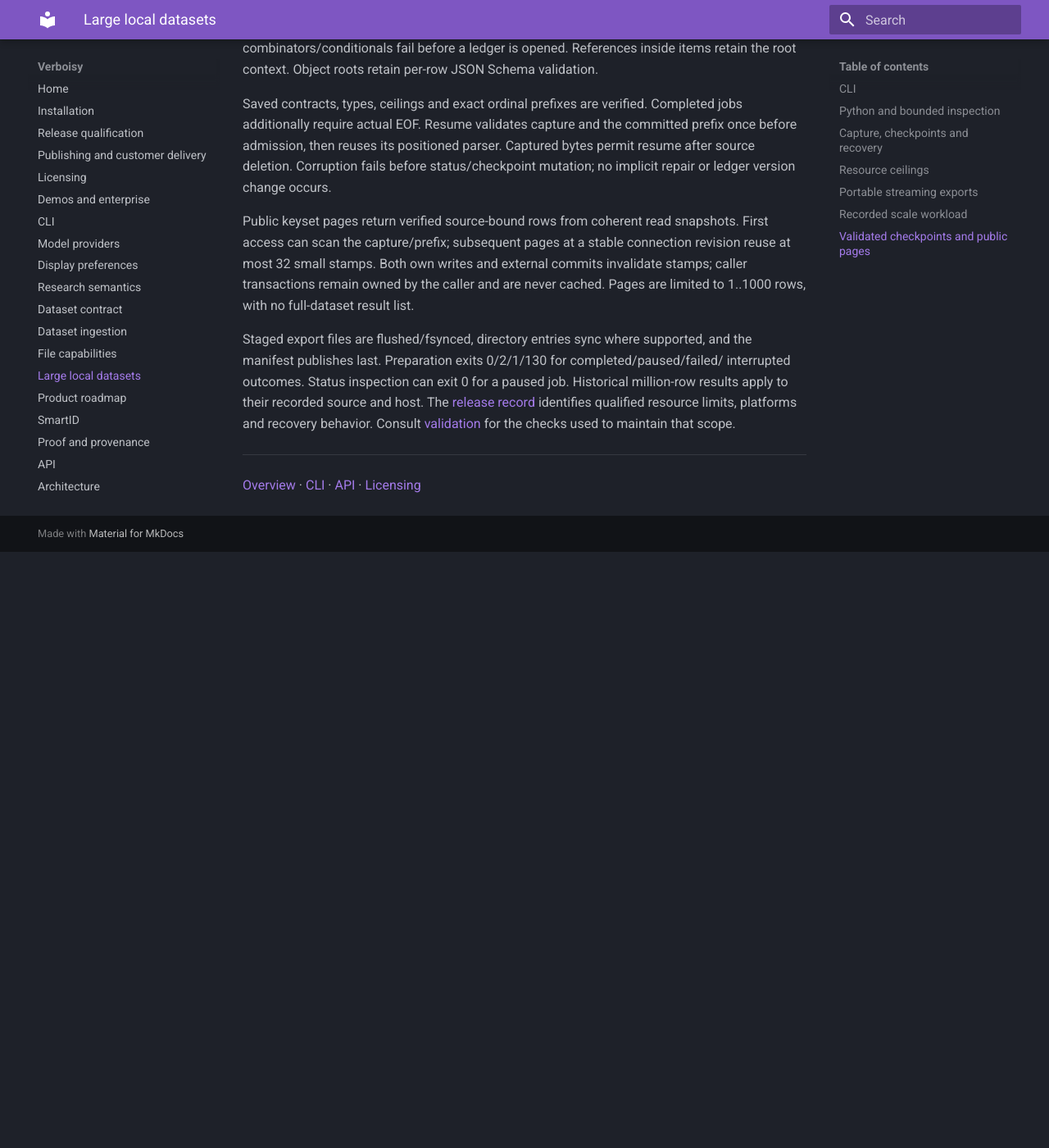
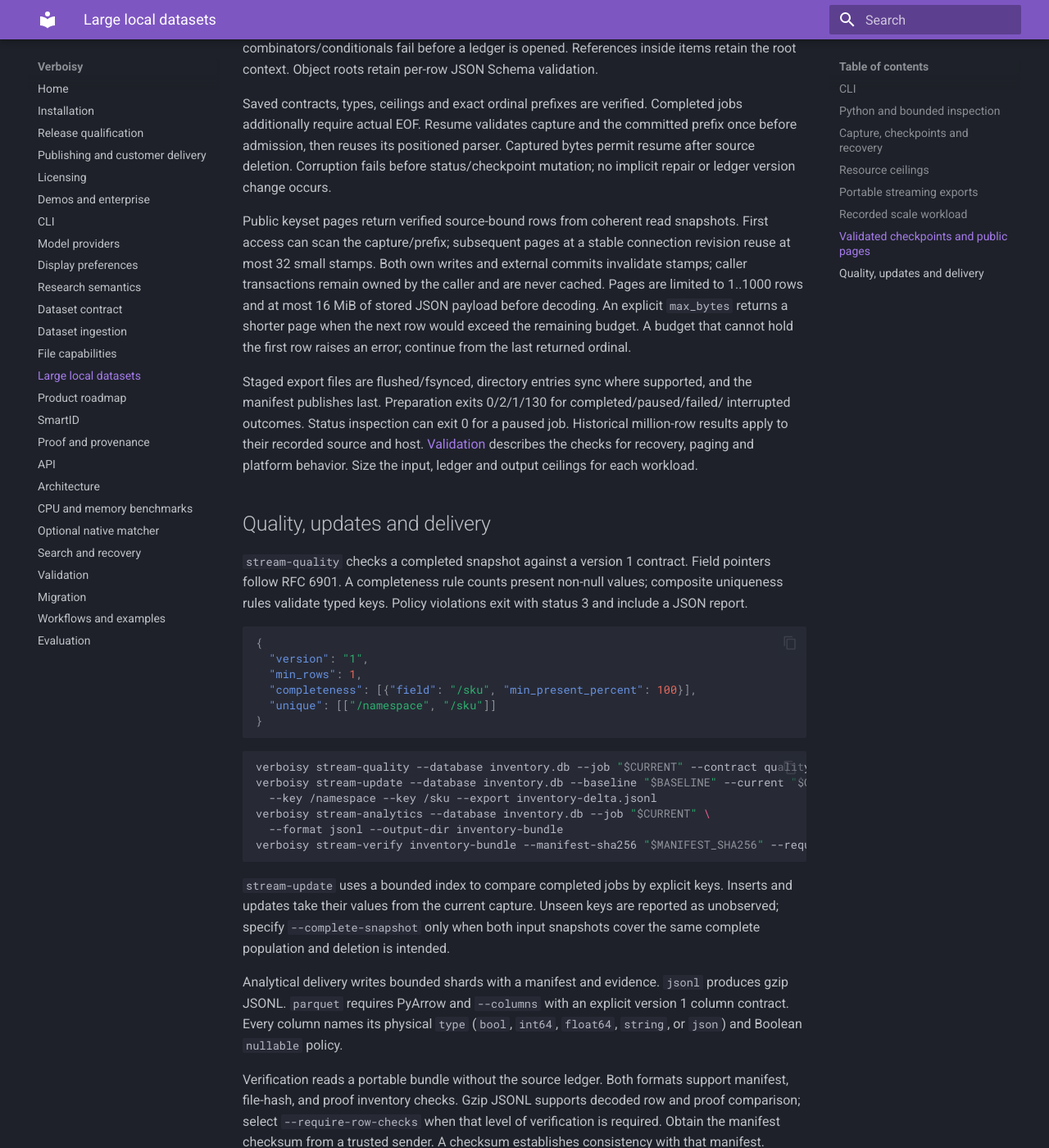
Before and after one commit to EmanueleTorrisi/verboisy, an MkDocs documentation site: the page built from docs/streaming.md, in a window 1280 px wide and 1400 px high, scrolled down 5321 px. Shown: the whole window at 82% size. Built offline with MkDocs 1.6.1 and Material for MkDocs 9.7.7, drawn with Linux system fonts in a browser that asks for light colours; before the commit the page ends 5994 px from its top, so only the background shows below that.

Commit message:
docs(streaming): document quality, deltas, paging and verification

````diff
--- a/docs/streaming.md
+++ b/docs/streaming.md
@@ -91,7 +91,7 @@ result = stream_dataset(
 )
 
 with closing(StreamLedger(Path("large-dataset.db"), read_only=True)) as ledger:
-    page = ledger.page(result.job_id, after=0, limit=100)
+    page = ledger.page(result.job_id, after=0, limit=100, max_bytes=1_048_576)
     # Continue with after=page[-1]["ordinal"]. The maximum page size is 1,000.
 ```
 
@@ -235,14 +235,57 @@ Public keyset pages return verified source-bound rows from coherent read snapsho
 First access can scan the capture/prefix; subsequent pages at a stable connection
 revision reuse at most 32 small stamps. Both own writes and external commits invalidate
 stamps; caller transactions remain owned by the caller and are never cached. Pages
-are limited to 1..1000 rows, with no full-dataset result list.
+are limited to 1..1000 rows and at most 16 MiB of stored JSON payload before
+decoding. An explicit `max_bytes` returns a shorter page when the next row would
+exceed the remaining budget. A budget that cannot hold the first row raises an
+error; continue from the last returned ordinal.
 
 Staged export files are flushed/fsynced, directory entries sync where supported, and
 the manifest publishes last. Preparation exits 0/2/1/130 for completed/paused/failed/
 interrupted outcomes. Status inspection can exit 0 for a paused job. Historical million-row
-results apply to their recorded source and host. The [release record](release.md)
-identifies qualified resource limits, platforms and recovery behavior. Consult
-[validation](validation.md) for the checks used to maintain that scope.
+results apply to their recorded source and host. [Validation](validation.md) describes the checks for recovery, paging and
+platform behavior. Size the input, ledger and output ceilings for each workload.
+
+## Quality, updates and delivery
+
+`stream-quality` checks a completed snapshot against a version 1 contract.
+Field pointers follow RFC 6901. A completeness rule counts present non-null
+values; composite uniqueness rules validate typed keys. Policy violations exit
+with status 3 and include a JSON report.
+
+```json
+{
+  "version": "1",
+  "min_rows": 1,
+  "completeness": [{"field": "/sku", "min_present_percent": 100}],
+  "unique": [["/namespace", "/sku"]]
+}
+```
+
+```bash
+verboisy stream-quality --database inventory.db --job "$CURRENT" --contract quality.json
+verboisy stream-update --database inventory.db --baseline "$BASELINE" --current "$CURRENT" \
+  --key /namespace --key /sku --export inventory-delta.jsonl
+verboisy stream-analytics --database inventory.db --job "$CURRENT" \
+  --format jsonl --output-dir inventory-bundle
+verboisy stream-verify inventory-bundle --manifest-sha256 "$MANIFEST_SHA256" --require-row-checks
+```
+
+`stream-update` uses a bounded index to compare completed jobs by explicit
+keys. Inserts and updates take their values from the current capture. Unseen keys
+are reported as unobserved; specify `--complete-snapshot` only when both input
+snapshots cover the same complete population and deletion is intended.
+
+Analytical delivery writes bounded shards with a manifest and evidence. `jsonl`
+produces gzip JSONL. `parquet` requires PyArrow and `--columns` with an explicit
+version 1 column contract. Every column names its physical `type` (`bool`,
+`int64`, `float64`, `string`, or `json`) and Boolean `nullable` policy.
+
+Verification reads a portable bundle without the source ledger. Both formats
+support manifest, file-hash, and proof inventory checks. Gzip JSONL supports
+decoded row and proof comparison; select `--require-row-checks` when that
+level of verification is required. Obtain the manifest checksum from a
+trusted sender. A checksum establishes consistency with that manifest.
 
 ---
 
````
